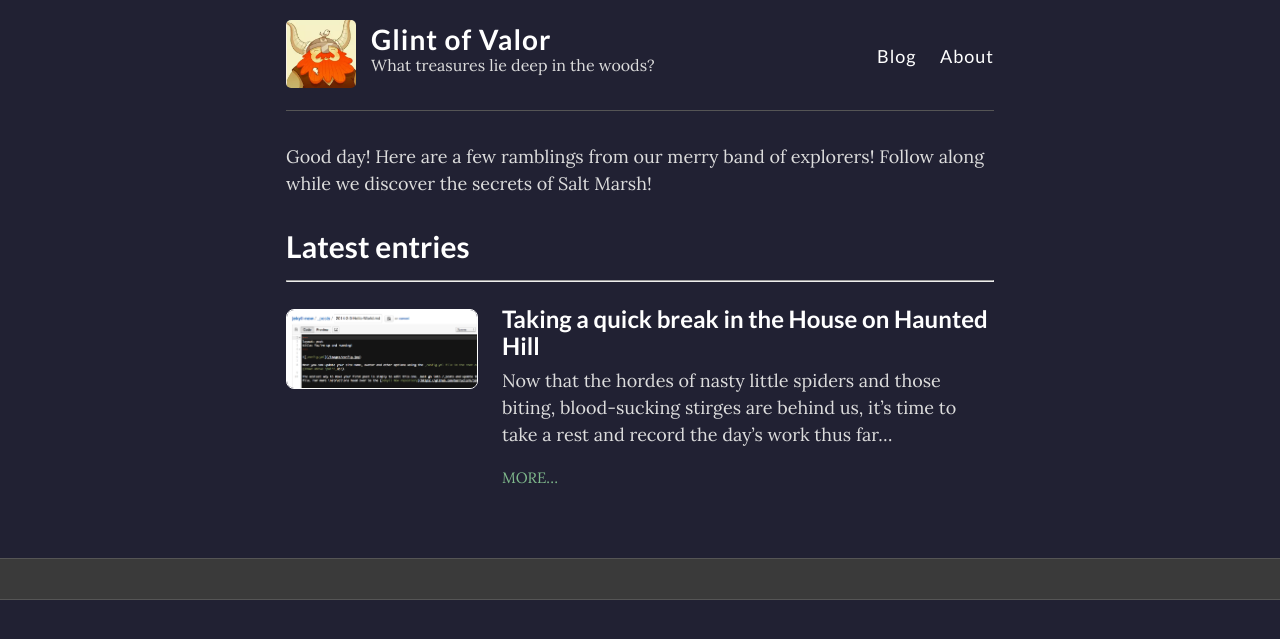
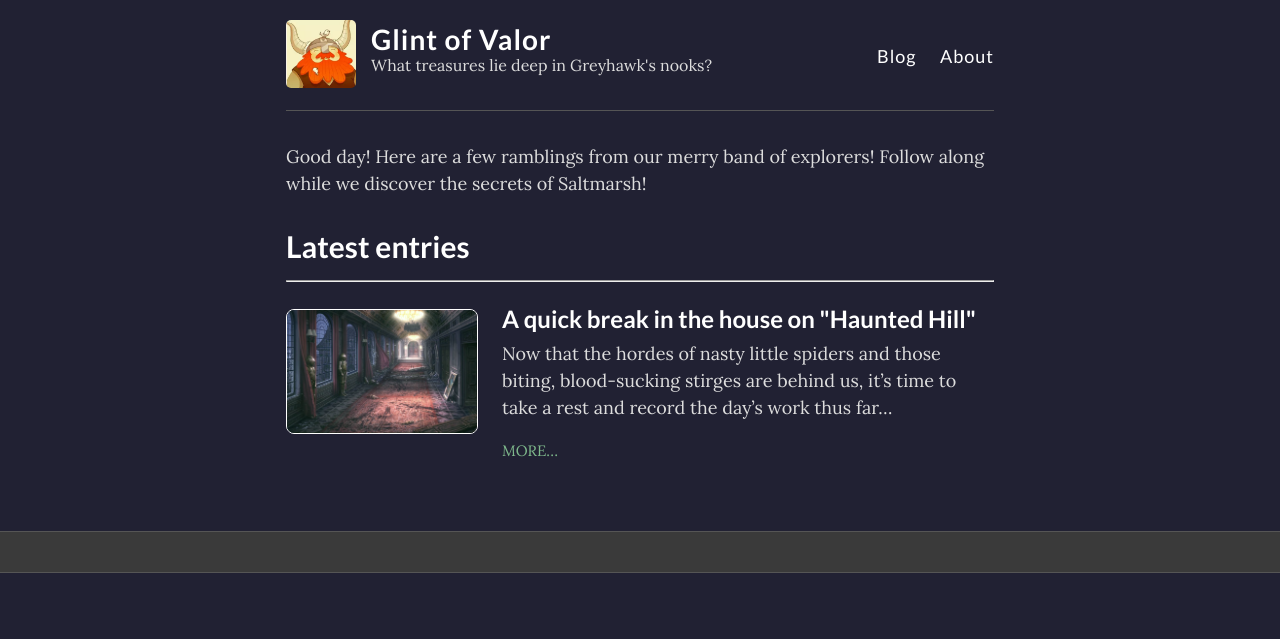
Before and after one commit to billyc/glint-of-valor, a Jekyll site: the page built from index.md, in a window 1280 px wide. Shown: the top 639 px of the page. Built offline with Jekyll 4.4.1, drawn with Linux system fonts in a browser that asks for light colours.

Commit message:
more cleanup

```diff
--- a/_config.yml
+++ b/_config.yml
@@ -4,10 +4,10 @@
 
 # Name of your site (displayed in the header)
 name: Glint of Valor
-author: Valorious adVenturers
+author: Valorious adventurers
 
 # Short bio or description (displayed in the header)
-description: "What treasures lie deep in the woods?"
+description: "What treasures lie deep in Greyhawk's nooks?"
 
 # URL of your avatar or profile pic (you could use your GitHub profile pic)
 avatar: https://billyc.github.io/glint-of-valor/favicon.png
@@ -40,7 +40,7 @@ google_analytics:
 
 # Your website URL (e.g. http://barryclark.github.io or http://www.barryclark.co)
 # Used for Sitemap.xml and your RSS feed
-url: https://billyc.github.io
+url: https://billyc.github.io/glint-of-valor/
 
 # If you're hosting your site at a Project repository on GitHub pages
 # (http://yourusername.github.io/repository-name)
--- a/index.md
+++ b/index.md
@@ -2,7 +2,7 @@
 layout: default
 ---
 
-Good day! Here are a few ramblings from our merry band of explorers! Follow along while we discover the secrets of Salt Marsh!
+Good day! Here are a few ramblings from our merry band of explorers! Follow along while we discover the secrets of Saltmarsh!
 
 # Latest entries
 
```
Also changed, not shown: _posts/2020-06-28-first-break.md (renamed from _posts/2020-02-20-swiss-traffic-viz.md, +2 -2 lines), images/config.png (deleted), images/first-post.png (deleted), images/haunted-hallway.png (added).
